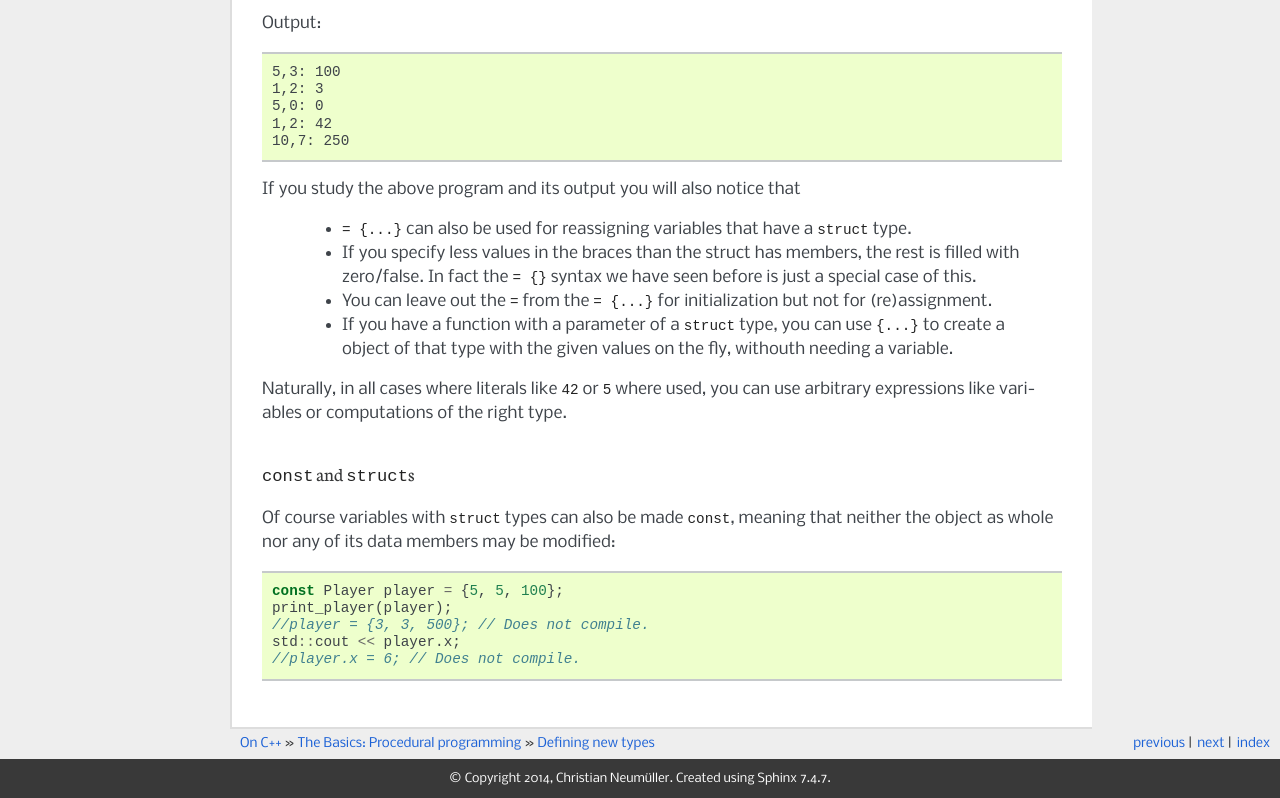
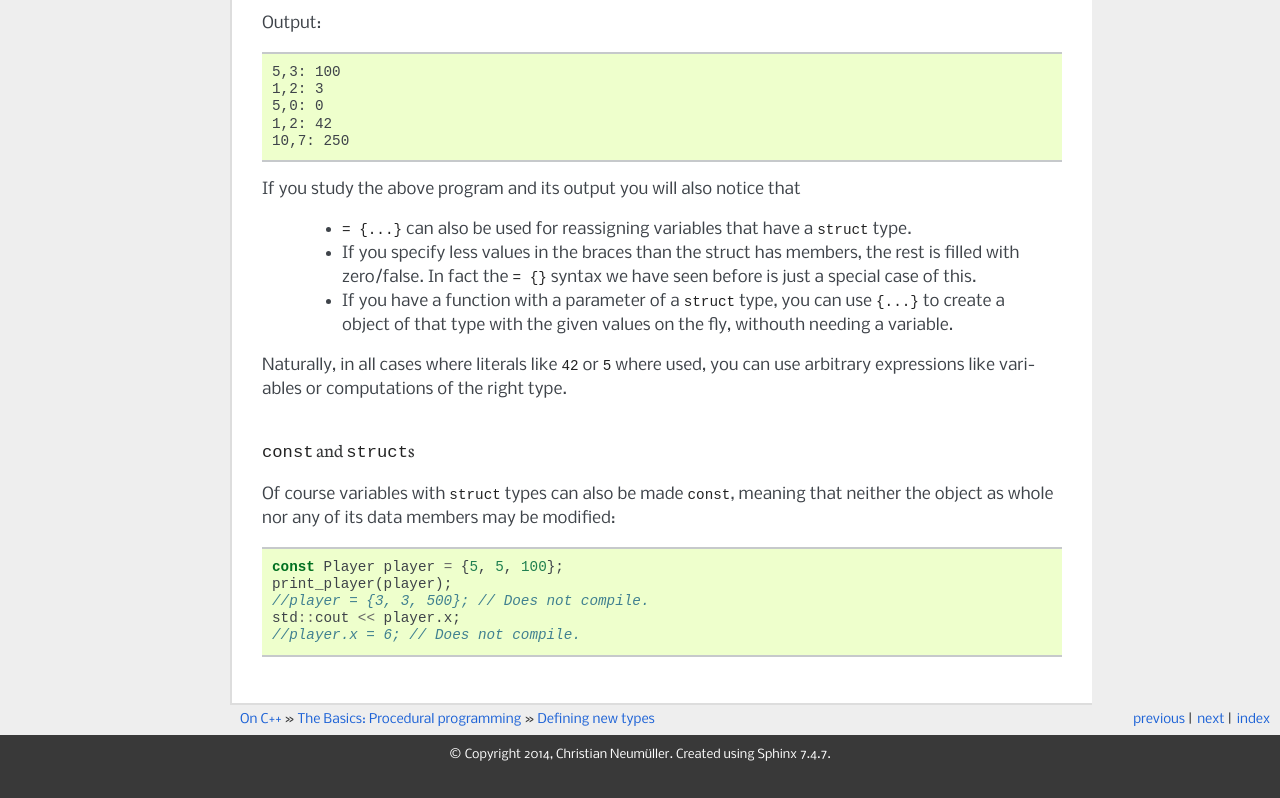
Before and after one commit to Oberon00/cpptutorial, a Sphinx documentation site: the page built from doc/proc/user-types.rst, in a window 1280 px wide and 900 px high, scrolled down 1939 px, cut to the strip 102-900 px from the top of the window. Built offline with Sphinx 7.4.7, drawn with Linux system fonts in a browser that asks for light colours; after the commit the page ends 2815 px from its top, so only the background shows below that.

Commit message:
user-types: Leave out brace initialization.

```diff
--- a/doc/proc/user-types.rst
+++ b/doc/proc/user-types.rst
@@ -111,8 +111,6 @@ If you study the above program and its output you will also notice that
   * If you specify less values in the braces than the struct has members, the
     rest is filled with zero/false. In fact the ``= {}`` syntax we have seen
     before is just a special case of this.
-  * You can leave out the ``=`` from the ``= {...}`` for initialization but not for
-    (re)assignment.
   * If you have a function with a parameter of a ``struct`` type, you can use
     ``{...}`` to create a object of that type with the given values on the fly,
     withouth needing a variable.
```
Also changed, not shown: 1 other file.
